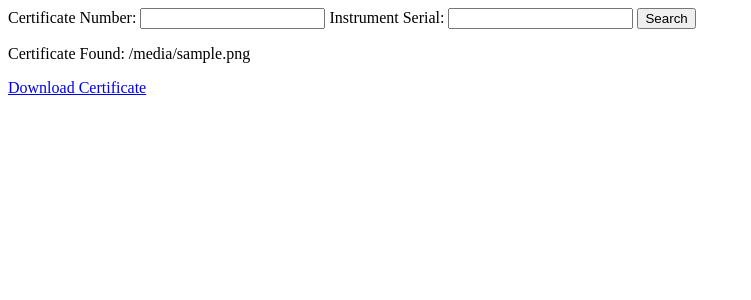
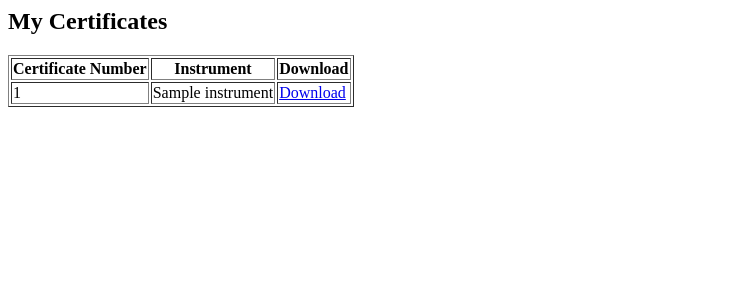
Before and after one commit to tmsruniq/certsite, a Django app: template templates/certificates.html in a window 1280 px wide. Shown: the top 300 px of the page, without its empty margins (0-751 px from the left). Run offline with Django 5.2, Linux system fonts and the light colour scheme; the template is opened without the code that fills it: most values are stand-ins (such as "Sample title", 1, 10 or a date in 2020).

Commit message:
remove search system and use user certificate view

```diff
--- a/certificates/urls.py
+++ b/certificates/urls.py
@@ -1,14 +1,9 @@
 from django.contrib import admin
 from django.urls import path, include
 from certificates import views
-
-from django.conf import settings
-from django.conf.urls.static import static
 
 urlpatterns = [
     path('admin/', admin.site.urls),
     path('', views.my_certificates, name='my_certificates'),
     path('accounts/', include('django.contrib.auth.urls')),
 ]
-
-urlpatterns += static(settings.MEDIA_URL, document_root=settings.MEDIA_ROOT)
--- a/templates/certificates.html
+++ b/templates/certificates.html
@@ -1,17 +1,25 @@
-<form method="POST">
-    {% csrf_token %}
-    <label>Certificate Number:</label>
-    <input type="text" name="certificate_number" required>
+<h2>My Certificates</h2>
 
-    <label>Instrument Serial:</label>
-    <input type="text" name="instrument_serial" required>
+{% if certs %}
+<table border="1">
+<tr>
+<th>Certificate Number</th>
+<th>Instrument</th>
+<th>Download</th>
+</tr>
 
-    <button type="submit">Search</button>
-</form>
+{% for cert in certs %}
+<tr>
+<td>{{ cert.certificate_number }}</td>
+<td>{{ cert.instrument }}</td>
+<td>
+<a href="{{ cert.certificate_file.url }}">Download</a>
+</td>
+</tr>
+{% endfor %}
 
-{% if cert %}
-    <p>Certificate Found: {{ cert.certificate_file.url }}</p>
-    <a href="{{ cert.certificate_file.url }}" download>Download Certificate</a>
-{% elif cert is not none %}
-    <p>No certificate found for your input.</p>
+</table>
+
+{% else %}
+<p>No certificates available.</p>
 {% endif %}
```
